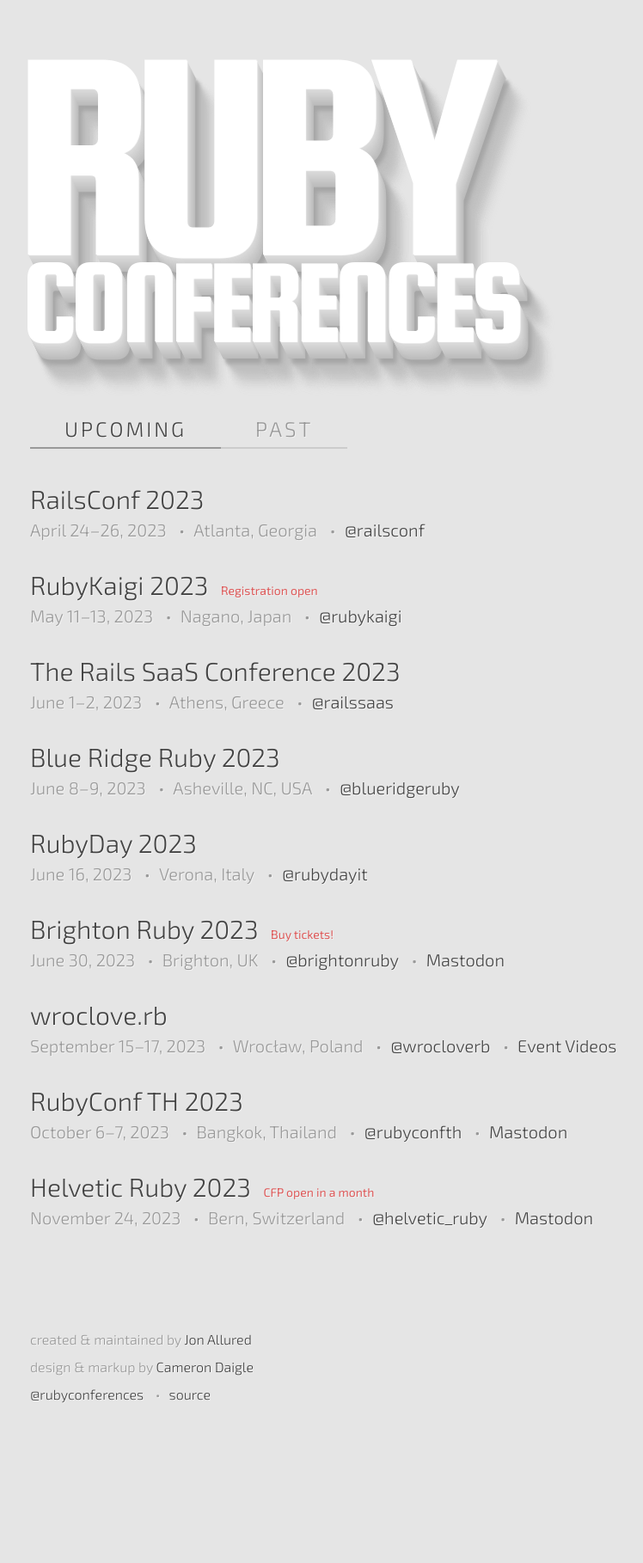
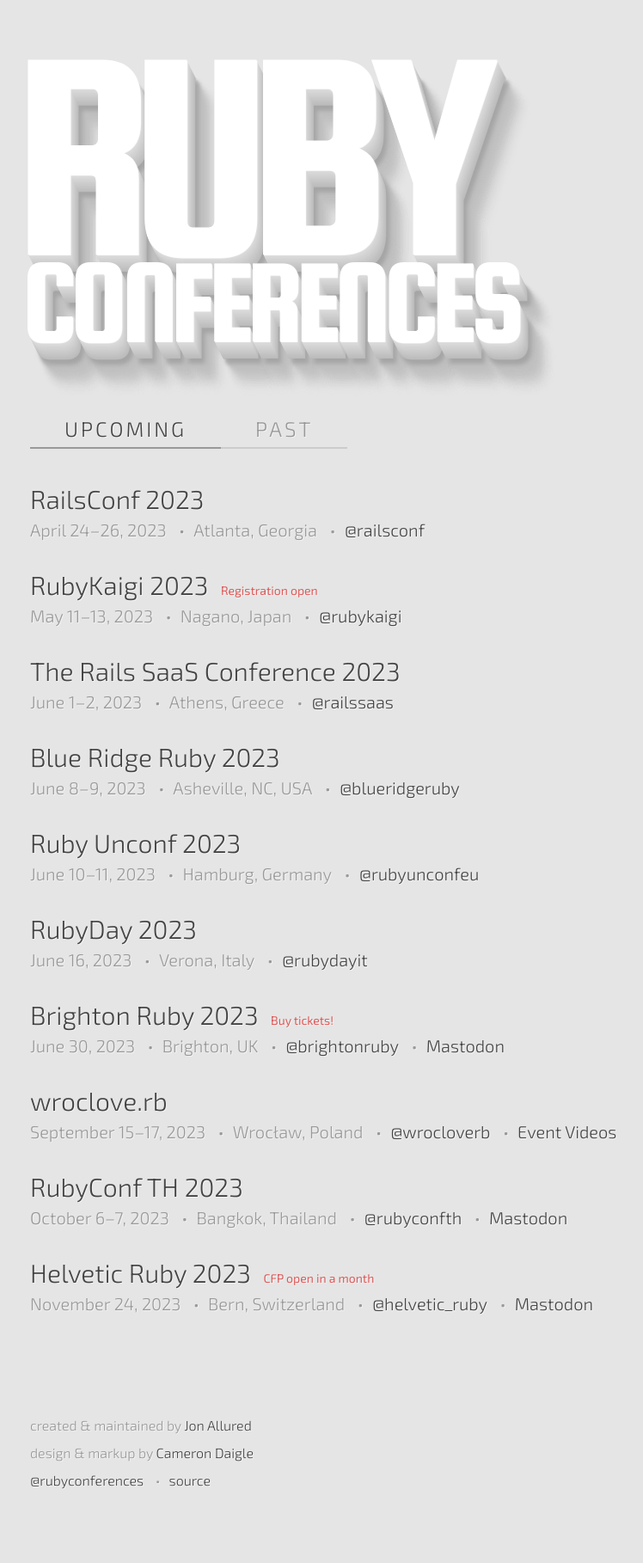
Before and after one commit to ruby-conferences/ruby-conferences.github.io, a Jekyll site: the page built from index.html, in a window 1280 px wide. Shown: the whole page at 86% size, without its empty margins (205-953 px from the left). Built offline with Jekyll 4.4.1, drawn with Linux system fonts in a browser that asks for light colours; before the commit the page ends 1718 px from its top, so only the background shows below that.

Commit message:
Add Ruby Unconf 2023

```diff
--- a/_data/conferences.yml
+++ b/_data/conferences.yml
@@ -2207,6 +2207,13 @@
   url: https://blueridgeruby.com
   twitter: blueridgeruby
 
+- name: Ruby Unconf 2023
+  location: Hamburg, Germany
+  start_date: 2023-06-10
+  end_date: 2023-06-11
+  url: https://2023.rubyunconf.eu
+  twitter: rubyunconfeu
+
 - name: RubyDay 2023
   location: Verona, Italy
   start_date: 2023-06-16
```
